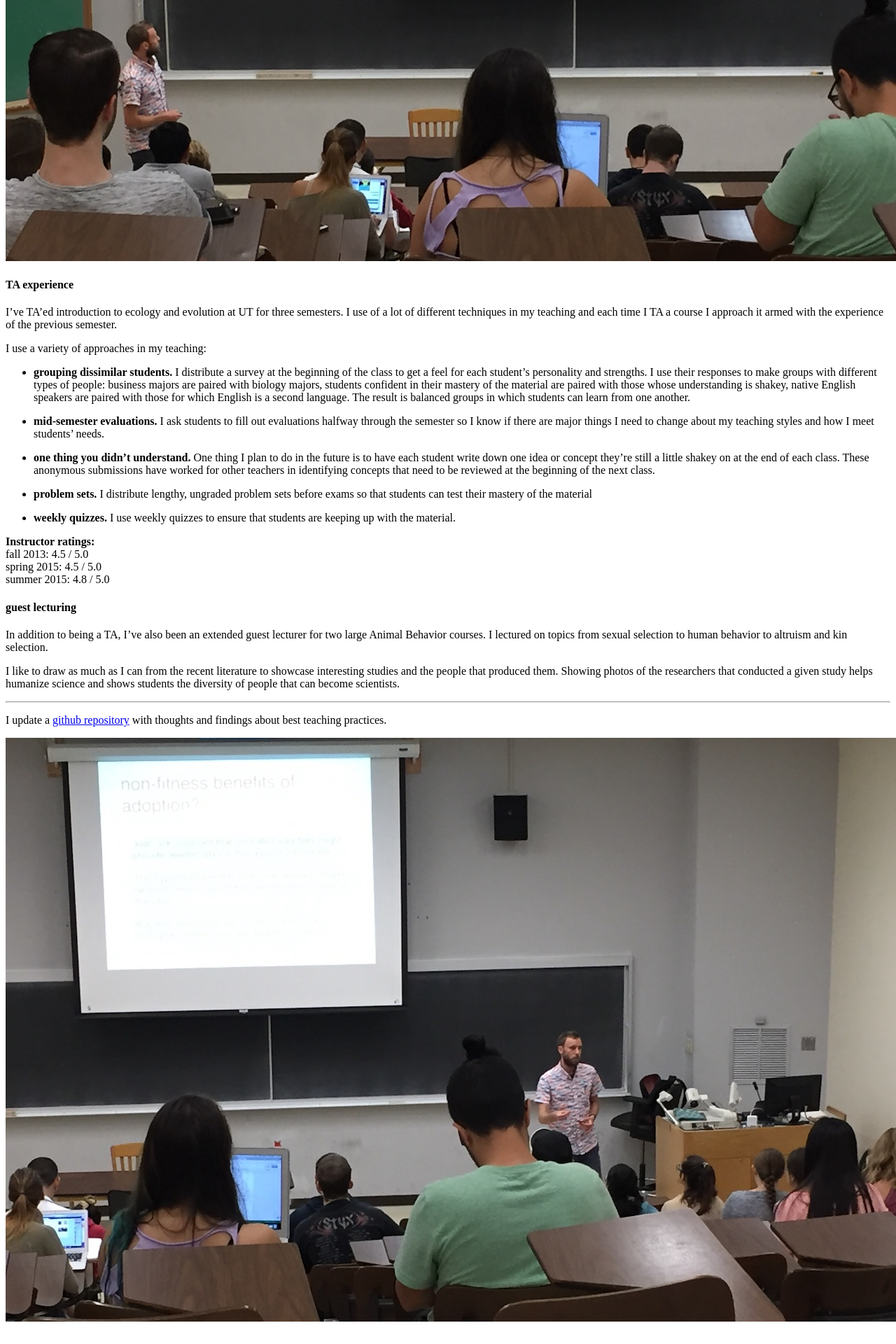
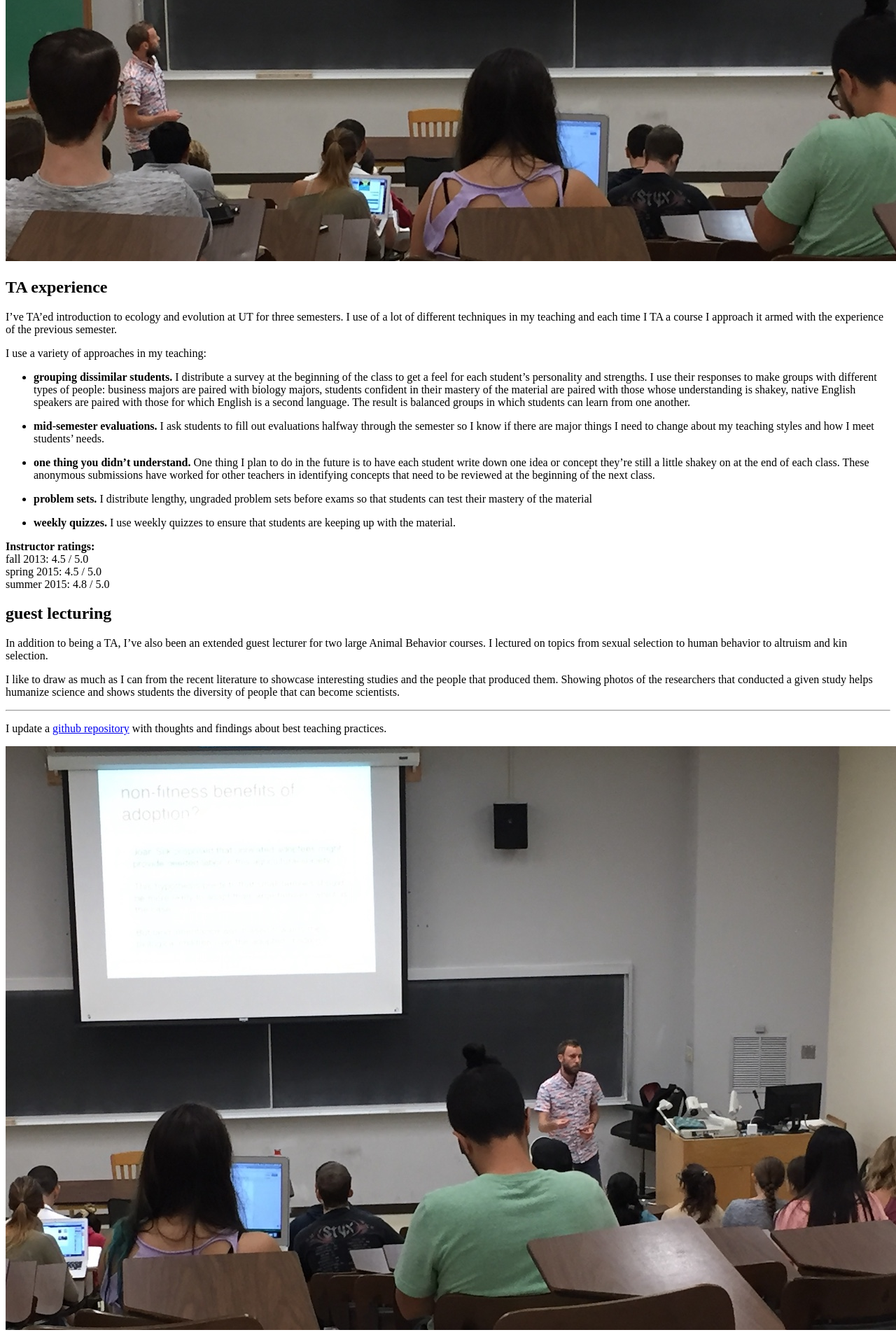
Before and after one commit to lukereding/lukereding.github.io, a Jekyll site: the page built from 2000-01-04-teaching.MARKUP.md, in a window 1280 px wide. Shown: the part 822-2742 px from the top of the page at 70% size. Built offline with Jekyll 4.4.1, drawn with Linux system fonts in a browser that asks for light colours.

Commit message:
fix formatting

```diff
--- a/2000-01-04-teaching.MARKUP.md
+++ b/2000-01-04-teaching.MARKUP.md
@@ -5,7 +5,7 @@
 
 ![lpr photo here](../files/teaching1.jpg)
 
-#### TA experience
+## TA experience
 
 I've TA'ed introduction to ecology and evolution at UT for three semesters. I use of a lot of different techniques in my teaching and each time I TA a course I approach it armed with the experience of the previous semester.
 
@@ -27,7 +27,7 @@
 spring 2015: 4.5 / 5.0
 summer 2015: 4.8 / 5.0
 
-#### guest lecturing
+## guest lecturing
 
 In addition to being a TA, I've also been an extended guest lecturer for two large Animal Behavior courses. I lectured on topics from sexual selection to human behavior to altruism and kin selection.
 
```
